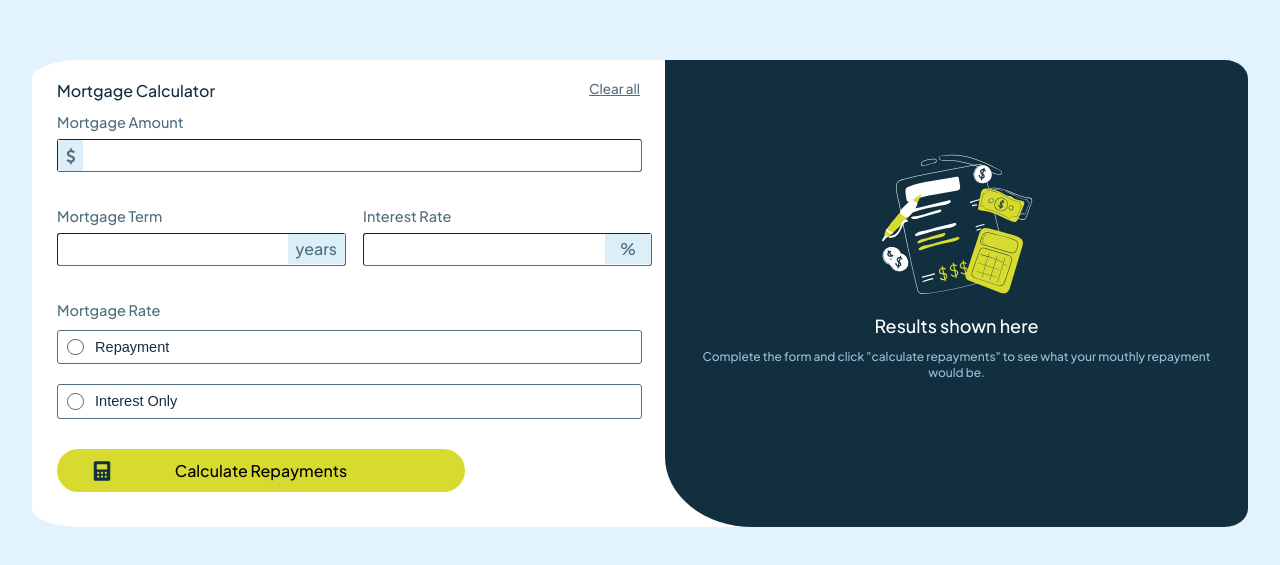
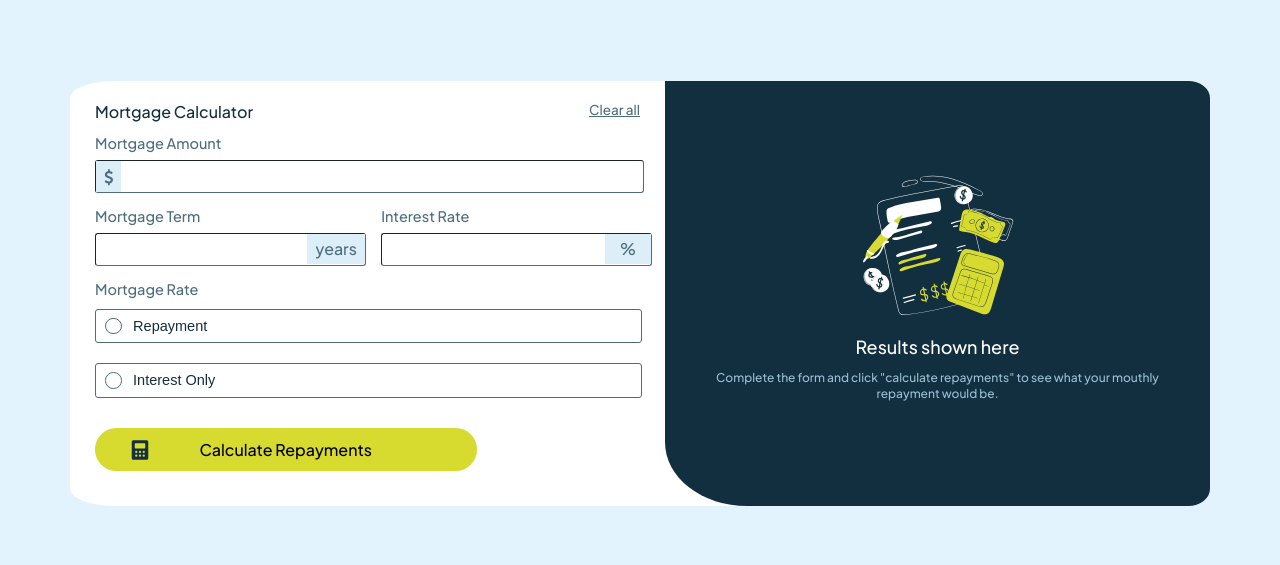
Before and after one commit to ceci-lo/Calculadora-Hipoteca, a plain HTML site: page index.html in a window 1280 px wide. Shown: the part 107-672 px from the top of the page. Drawn offline with Linux system fonts and the light colour scheme.

Commit message:
se adapta a tablet

```diff
--- a/Styles/style.css
+++ b/Styles/style.css
@@ -238,15 +238,19 @@ body {
     body {
         height: 100vh;
     }
-
     .container {
-        display: flex;
+        display: block;
         border-radius: 4%;
-        width: 95%;
+        width: 100%;
+        margin: 70px;
+    }
+    #mAmoung{
+        width: 96%;
     }
 
     .container1__calculator {
-        width: 50%;
+        width: 90%;
+        margin-left: 35px;
     }
 
     .container1__calculator__title {
@@ -273,21 +277,24 @@ body {
 
 
     .container2__results {
-        width: 50%;
+        width: 100%;
         border-top-right-radius: 4%;
         border-bottom-right-radius: 4%;
-        border-bottom-left-radius: 15%;
+        border-bottom-left-radius: 4%;
         height: auto;
     }
 }
 
 @media(min-width: 1024px) {
     .container {
+        display: flex;
+        border-radius: 4%;
         width: 95%;
     }
 
     .container1__calculator {
         margin: 20px 25px;
+        width: 50%;
     }
 
     .container1__calculator input {
@@ -315,6 +322,13 @@ body {
 
     .radioButtons {
         margin-bottom: 20px;
+    }
+    .container2__results {
+        width: 50%;
+        border-top-right-radius: 4%;
+        border-bottom-right-radius: 4%;
+        border-bottom-left-radius: 15%;
+        height: auto;
     }
 
     .container2__results__alineacion {
--- a/index.html
+++ b/index.html
@@ -27,15 +27,15 @@
                 <form>
                     <label for="mAmoung">Mortgage Amount</label><br>
                     <input type="number" id="mAmoung" name="mAmoung"  required><span class="spanUsd"><i class="fa fa-usd"
-                            aria-hidden="true"></span></i><br>
+                            aria-hidden="true"></span></i>
                     <div class="container1__calculator__form_twoInputs">
                         <div class="container1__calculator__form_twoInput_one">
                             <label for="mTerm">Mortgage Term</label><span class="spanmTerm">years</span><br>
-                            <input type="number" id="mTerm" name="mTerm"  required><br>
+                            <input type="number" id="mTerm" name="mTerm"  required>
                         </div>
                         <div class="container1__calculator__form_twoInput_two">
                             <label for="iRate">Interest Rate</label><span class="spanPercent"> % </span><br>
-                            <input type="number" id="iRate" name="iRate"  required><br>
+                            <input type="number" id="iRate" name="iRate"  required>
                         </div>
 
                     </div>
--- a/js/script.js
+++ b/js/script.js
@@ -182,6 +182,8 @@ function validacionCampos() {
     padre.insertBefore(campoRequerido, divAnterior);
     campoRequerido.style.color = "hsl(4, 69%, 50%)";
     campoRequerido.style.fontSize = "13px";
+    campoRequerido.style.marginBottom = "4px";
+
     capitalPrestado.style.borderColor = "hsl(4, 69%, 50%)";
     capitalPrestado.style.color = "hsl(4, 69%, 50%)";
 
@@ -199,6 +201,7 @@ function validacionCampos() {
     padre.appendChild(campoRequerido);
     campoRequerido.style.color = "hsl(4, 69%, 50%)";
     campoRequerido.style.fontSize = "13px";
+    campoRequerido.style.marginBottom = "4px";
 
    years.style.borderColor = "hsl(4, 69%, 50%)";
     years.style.color = "hsl(4, 69%, 50%)";
@@ -219,6 +222,7 @@ function validacionCampos() {
    padre.appendChild(campoRequerido);
     campoRequerido.style.color = "hsl(4, 69%, 50%)";
     campoRequerido.style.fontSize = "13px";
+    campoRequerido.style.marginBottom = "4px";
 
     interest.style.borderColor = "hsl(4, 69%, 50%)";
     interest.style.color = "hsl(4, 69%, 50%)";
```
